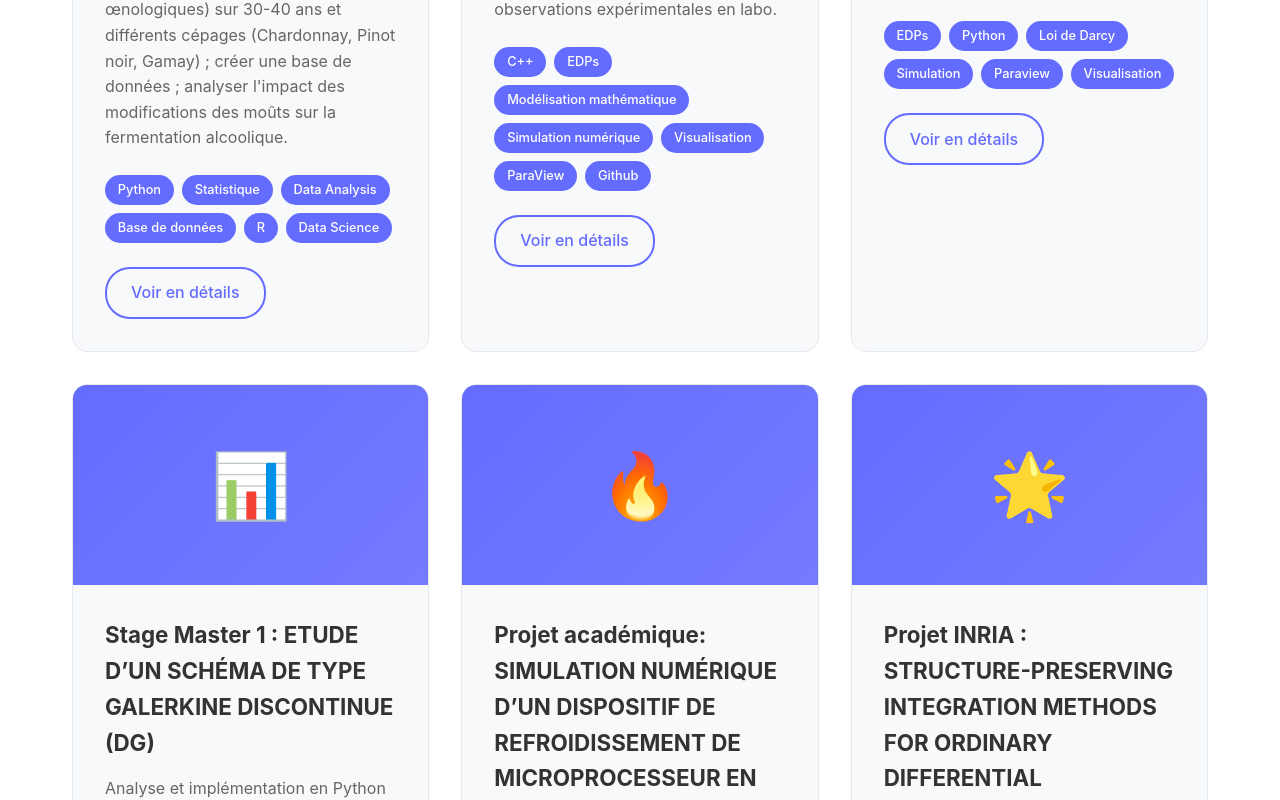
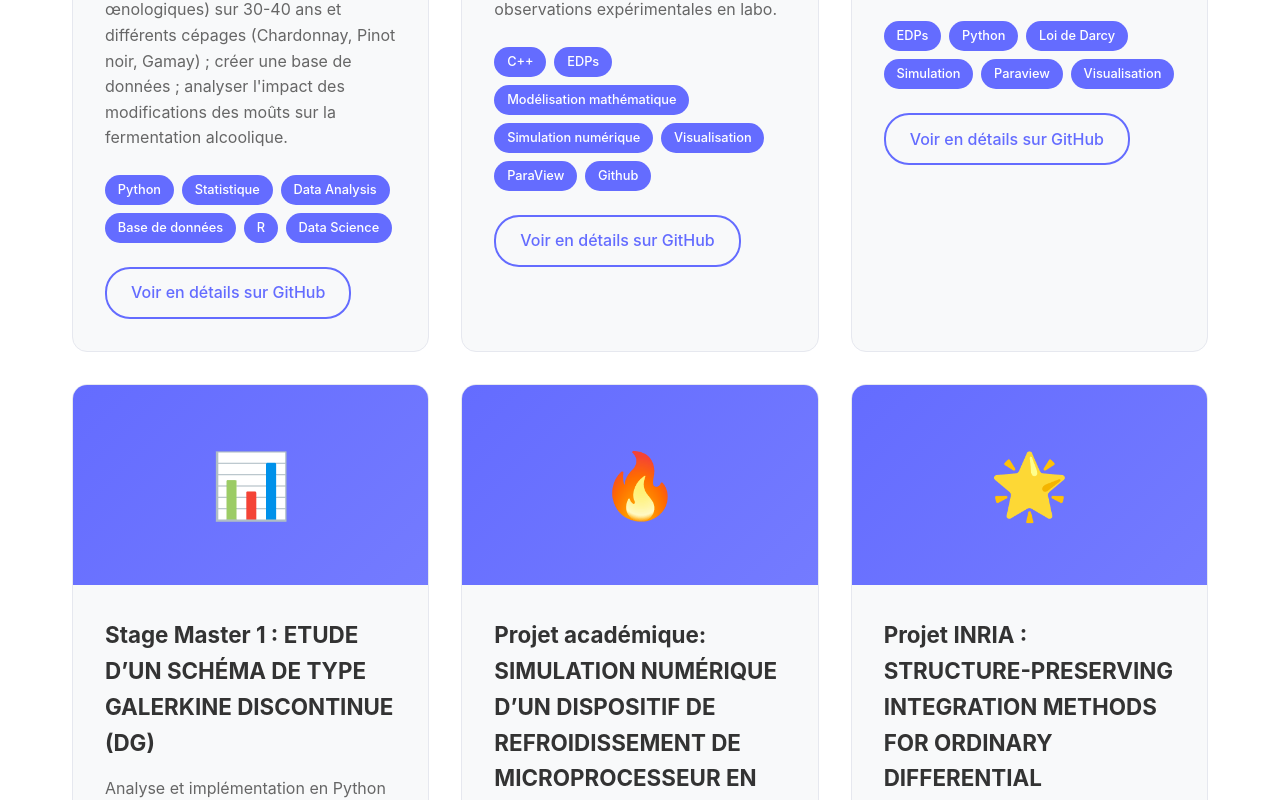
Before and after one commit to DiengAda/mon-portfolio, a React (Vite) app: page / in a window 1280 px wide. Shown: the part 4620-5420 px from the top of the page. Built offline with nearby package versions, Linux system fonts and the light colour scheme.

Commit message:
Mise à jour du texte du lien GitHub pour plus de clarté

```diff
--- a/src/sections/Projects.jsx
+++ b/src/sections/Projects.jsx
@@ -72,7 +72,7 @@ function Projects() {
                 </div>
                 <div className="project-links">
                   <a href={project.github} className="project-link">
-                    <span>Voir en détails </span>
+                    <span>Voir en détails sur GitHub</span>
                   </a>
                   {/* <a href={project.demo} className="project-link demo">
                     <span>Démo</span>
```
